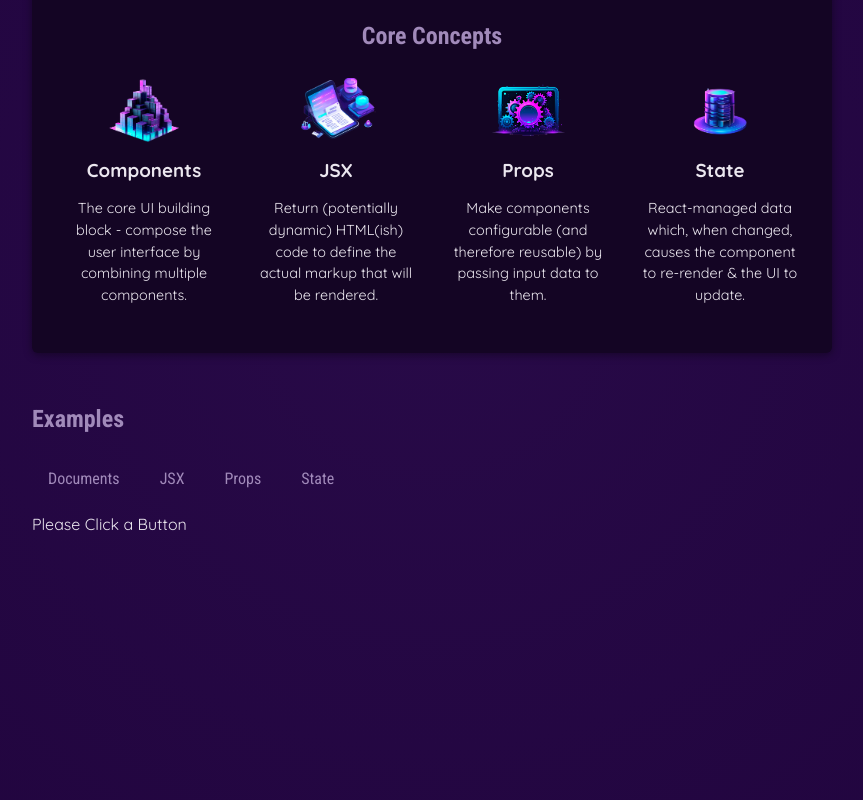
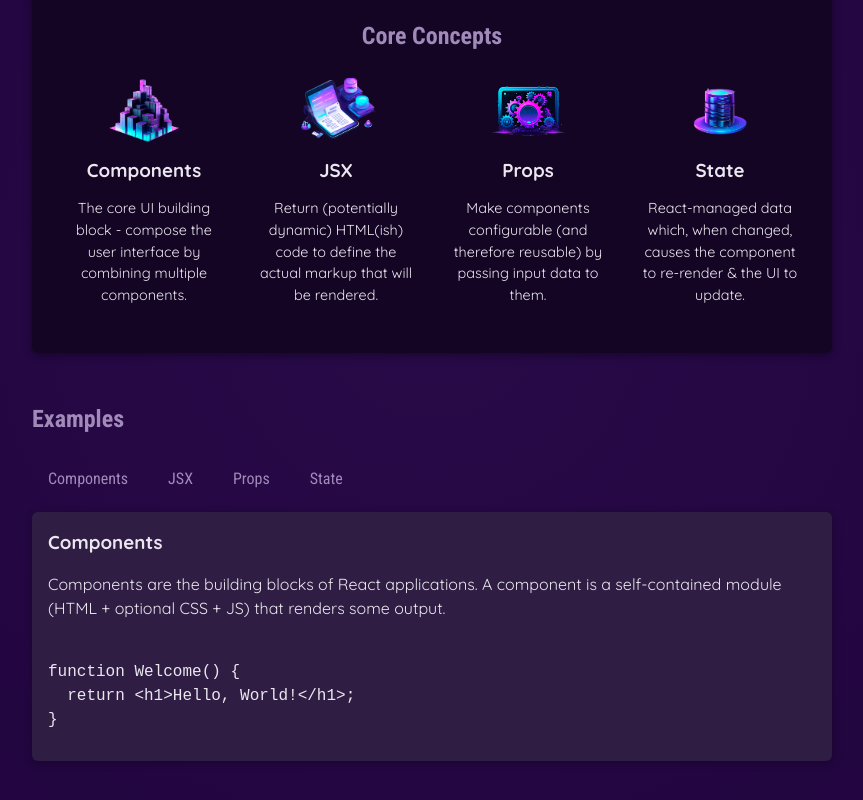
Before and after one commit to calforcal/react, a React (Vite) app in the folder 01-starting-project/: page / in a window 1280 px wide. Shown: the part 346-1146 px from the top of the page, without its empty margins (208-1071 px from the left). Built offline with nearby package versions, Linux system fonts and the light colour scheme.

Commit message:
Add more content using state

```diff
--- a/01-starting-project/src/App.jsx
+++ b/01-starting-project/src/App.jsx
@@ -3,9 +3,10 @@
 import Header from './components/Header/Header.jsx'
 import CoreConcept from './components/CoreConcept.jsx'
 import TabButton from './components/TabButton.jsx';
+import { EXAMPLES } from "./data.js"
 
 function App() {
-  const [ selectedTopic, setSelectedTopic ] = useState('Please Click a Button')
+  const [ selectedTopic, setSelectedTopic ] = useState('components')
 
   function handleSelect(selectedButton) {
     setSelectedTopic(selectedButton);
@@ -28,12 +29,20 @@
         <section id="examples">
           <h2>Examples</h2>
           <menu>
-            <TabButton onSelect={() => handleSelect('components')}>Documents</TabButton>
+            <TabButton onSelect={() => handleSelect('components')}>Components</TabButton>
             <TabButton onSelect={() => handleSelect('jsx')}>JSX</TabButton>
             <TabButton onSelect={() => handleSelect('props')}>Props</TabButton>
             <TabButton onSelect={() => handleSelect('state')}>State</TabButton>
           </menu>
-          {selectedTopic}
+          <div id="tab-content">
+            <h3>{EXAMPLES[selectedTopic].title}</h3>
+            <p>{EXAMPLES[selectedTopic].description}</p>
+            <pre>
+              <code>
+                {EXAMPLES[selectedTopic].code}
+              </code>
+            </pre>
+          </div>
         </section>
       </main>
     </div>
--- a/01-starting-project/src/data.js
+++ b/01-starting-project/src/data.js
@@ -29,3 +29,54 @@
       'React-managed data which, when changed, causes the component to re-render & the UI to update.',
   },
 ];
+
+export const EXAMPLES = {
+  components: {
+    title: 'Components',
+    description:
+      'Components are the building blocks of React applications. A component is a self-contained module (HTML + optional CSS + JS) that renders some output.',
+    code: `
+function Welcome() {
+  return <h1>Hello, World!</h1>;
+}`,
+  },
+  jsx: {
+    title: 'JSX',
+    description:
+      'JSX is a syntax extension to JavaScript. It is similar to a template language, but it has full power of JavaScript (e.g., it may output dynamic content).',
+    code: `
+<div>
+  <h1>Welcome {userName}</h1>
+  <p>Time to learn React!</p>
+</div>`,
+  },
+  props: {
+    title: 'Props',
+    description:
+      'Components accept arbitrary inputs called props. They are like function arguments.',
+    code: `
+function Welcome(props) {
+  return <h1>Hello, {props.name}</h1>;
+}`,
+  },
+  state: {
+    title: 'State',
+    description:
+      'State allows React components to change their output over time in response to user actions, network responses, and anything else.',
+    code: `
+function Counter() {
+  const [isVisible, setIsVisible] = useState(false);
+
+  function handleClick() {
+    setIsVisible(true);
+  }
+
+  return (
+    <div>
+      <button onClick={handleClick}>Show Details</button>
+      {isVisible && <p>Amazing details!</p>}
+    </div>
+  );
+}`,
+  },
+};
```
